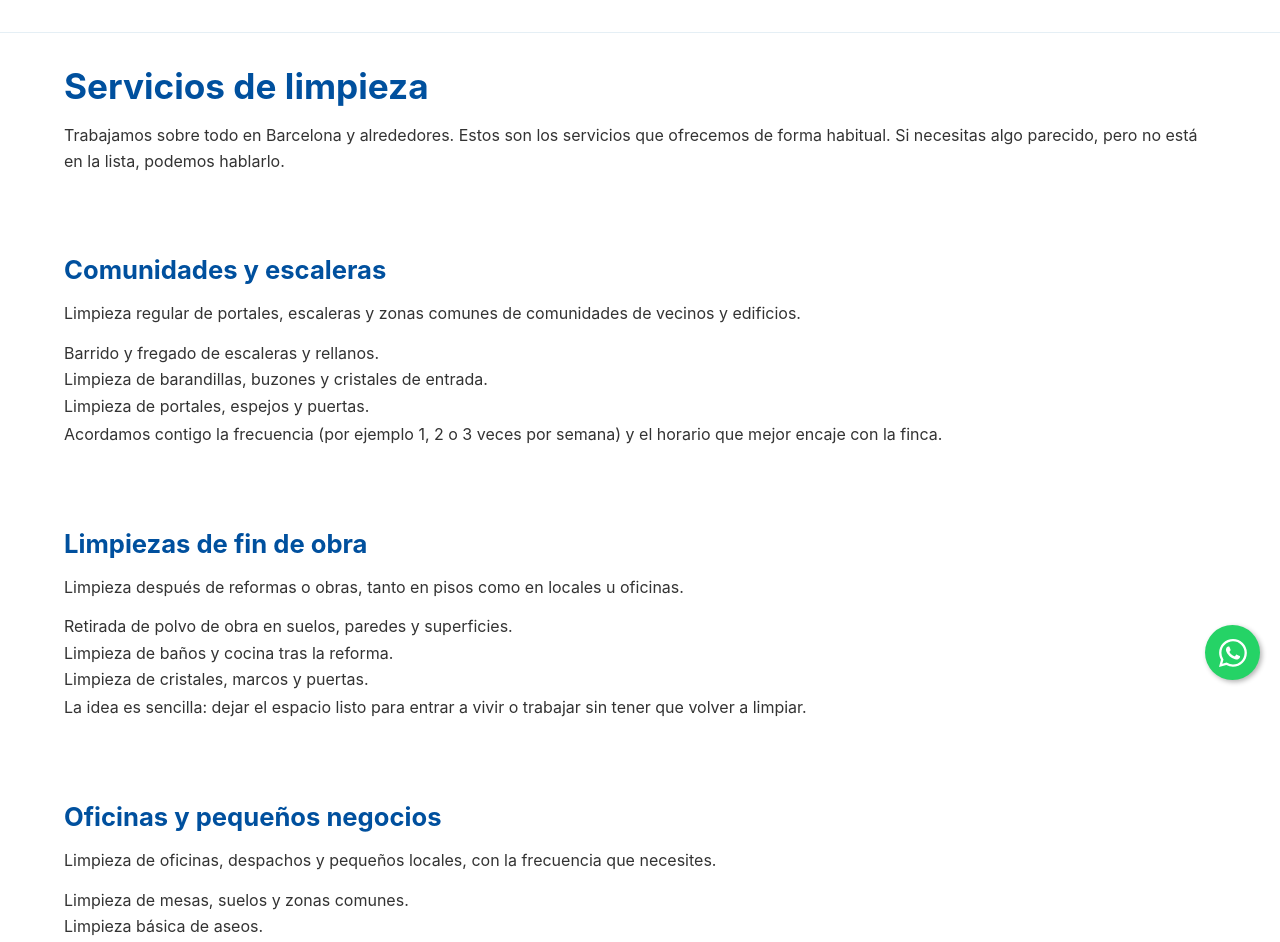
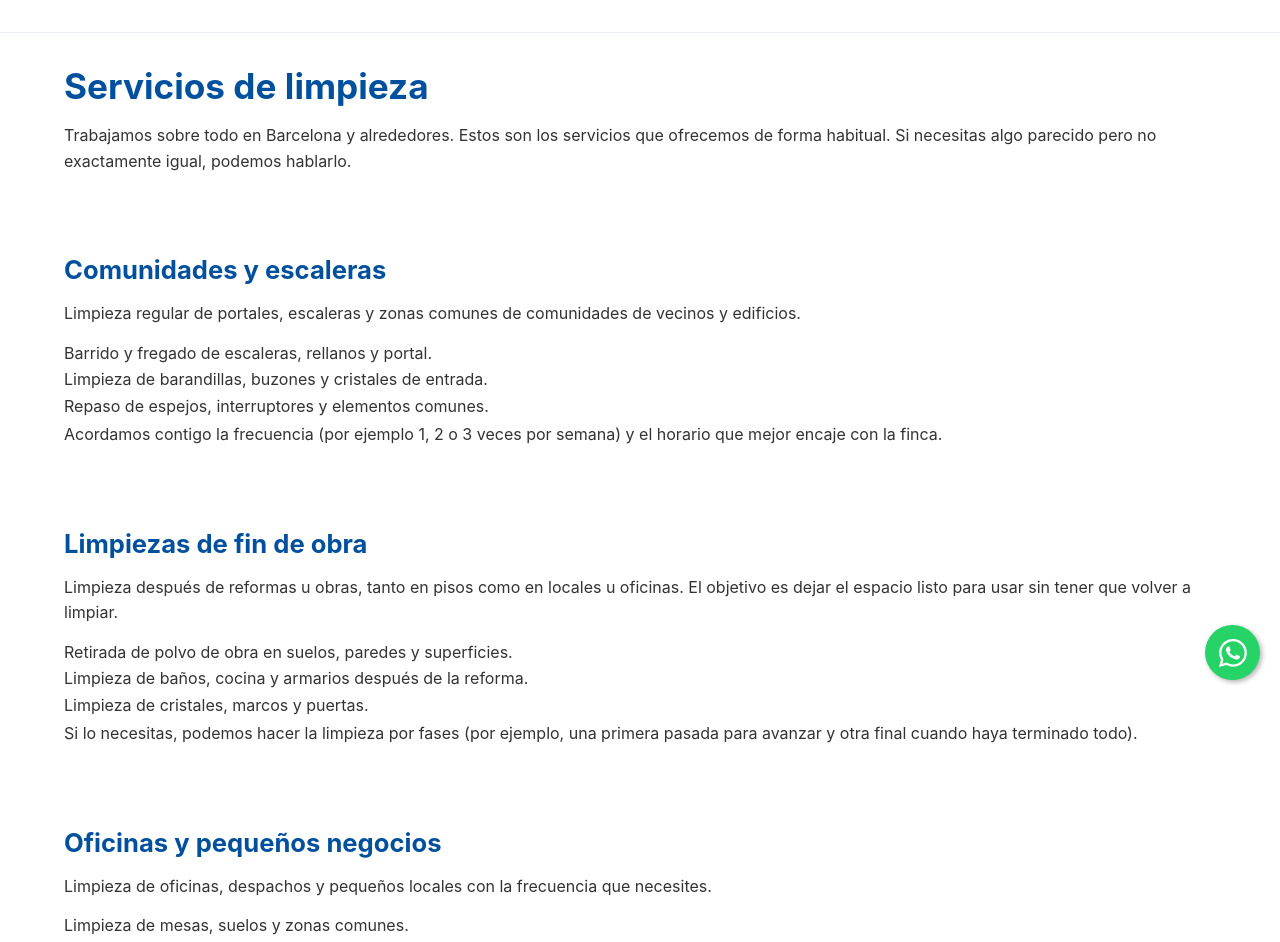
Before and after one commit to henrike78/hc-cleanpro, a Next.js app: page /services in a window 1280 px wide. Shown: the part 100-1042 px from the top of the page. Built offline with nearby package versions, Linux system fonts and the light colour scheme.

Commit message:
Update services.js

```diff
--- a/pages/services.js
+++ b/pages/services.js
@@ -4,18 +4,18 @@ export default function ServicesPage() {
   return (
     <>
       <Head>
-        <title>Servicios – H&amp;C Clean Pro</title>
+        <title>Servicios de limpieza en Barcelona | H&amp;C Clean Pro</title>
         <meta
           name="description"
-          content="Servicios de limpieza en Barcelona: comunidades, escaleras, fin de obra y oficinas."
+          content="Servicios de limpieza de comunidades, fin de obra, oficinas y limpiezas puntuales en Barcelona."
         />
       </Head>
 
       <section>
         <h1>Servicios de limpieza</h1>
         <p>
-          Trabajamos sobre todo en Barcelona y alrededores. Estos son los servicios que ofrecemos de forma habitual.
-          Si necesitas algo parecido, pero no está en la lista, podemos hablarlo.
+          Trabajamos sobre todo en Barcelona y alrededores. Estos son los servicios que ofrecemos de forma
+          habitual. Si necesitas algo parecido pero no exactamente igual, podemos hablarlo.
         </p>
       </section>
 
@@ -25,34 +25,37 @@ export default function ServicesPage() {
           Limpieza regular de portales, escaleras y zonas comunes de comunidades de vecinos y edificios.
         </p>
         <ul>
-          <li>Barrido y fregado de escaleras y rellanos.</li>
+          <li>Barrido y fregado de escaleras, rellanos y portal.</li>
           <li>Limpieza de barandillas, buzones y cristales de entrada.</li>
-          <li>Limpieza de portales, espejos y puertas.</li>
+          <li>Repaso de espejos, interruptores y elementos comunes.</li>
         </ul>
         <p>
-          Acordamos contigo la frecuencia (por ejemplo 1, 2 o 3 veces por semana) y el horario que mejor encaje con la finca.
+          Acordamos contigo la frecuencia (por ejemplo 1, 2 o 3 veces por semana) y el horario que mejor encaje
+          con la finca.
         </p>
       </section>
 
       <section>
         <h2>Limpiezas de fin de obra</h2>
         <p>
-          Limpieza después de reformas o obras, tanto en pisos como en locales u oficinas.
+          Limpieza después de reformas u obras, tanto en pisos como en locales u oficinas. El objetivo es dejar
+          el espacio listo para usar sin tener que volver a limpiar.
         </p>
         <ul>
           <li>Retirada de polvo de obra en suelos, paredes y superficies.</li>
-          <li>Limpieza de baños y cocina tras la reforma.</li>
+          <li>Limpieza de baños, cocina y armarios después de la reforma.</li>
           <li>Limpieza de cristales, marcos y puertas.</li>
         </ul>
         <p>
-          La idea es sencilla: dejar el espacio listo para entrar a vivir o trabajar sin tener que volver a limpiar.
+          Si lo necesitas, podemos hacer la limpieza por fases (por ejemplo, una primera pasada para avanzar y
+          otra final cuando haya terminado todo).
         </p>
       </section>
 
       <section>
         <h2>Oficinas y pequeños negocios</h2>
         <p>
-          Limpieza de oficinas, despachos y pequeños locales, con la frecuencia que necesites.
+          Limpieza de oficinas, despachos y pequeños locales con la frecuencia que necesites.
         </p>
         <ul>
           <li>Limpieza de mesas, suelos y zonas comunes.</li>
@@ -65,13 +68,14 @@ export default function ServicesPage() {
       </section>
 
       <section>
-        <h2>Servicios puntuales</h2>
+        <h2>Limpiezas puntuales</h2>
         <p>
-          También hacemos limpiezas puntuales: antes o después de una mudanza,
-          después de un evento o para “poner a punto” un piso vacío.
+          También hacemos limpiezas puntuales: antes o después de una mudanza, después de un evento o para
+          “poner a punto” un piso vacío.
         </p>
         <p>
-          Si tienes un caso concreto, cuéntanoslo y te diremos si podemos ayudarte y cuánto costaría, sin compromiso.
+          Si tienes un caso concreto, cuéntanoslo y te diremos si podemos ayudarte y cuánto costaría, sin
+          compromiso.
         </p>
       </section>
     </>
```
